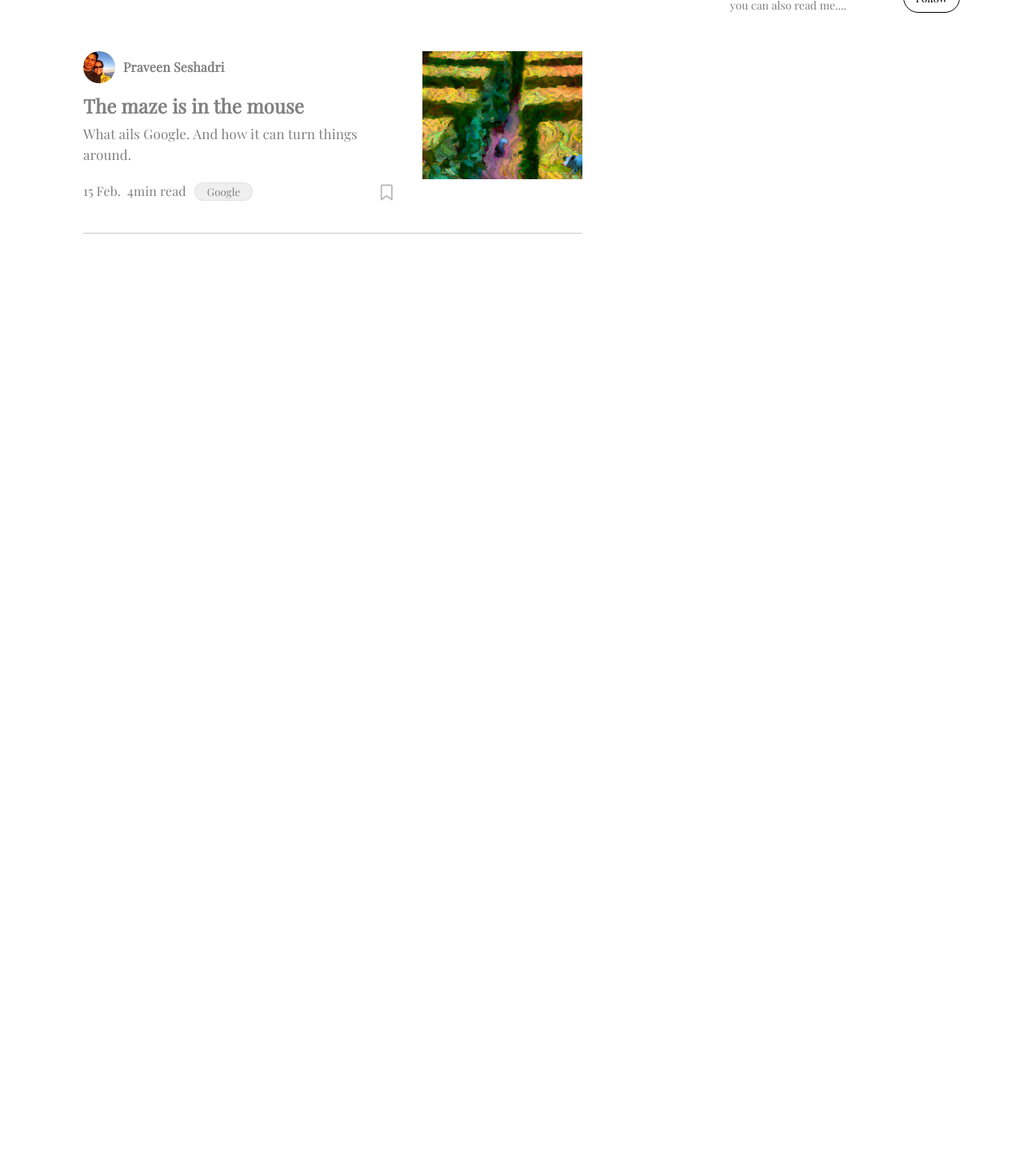
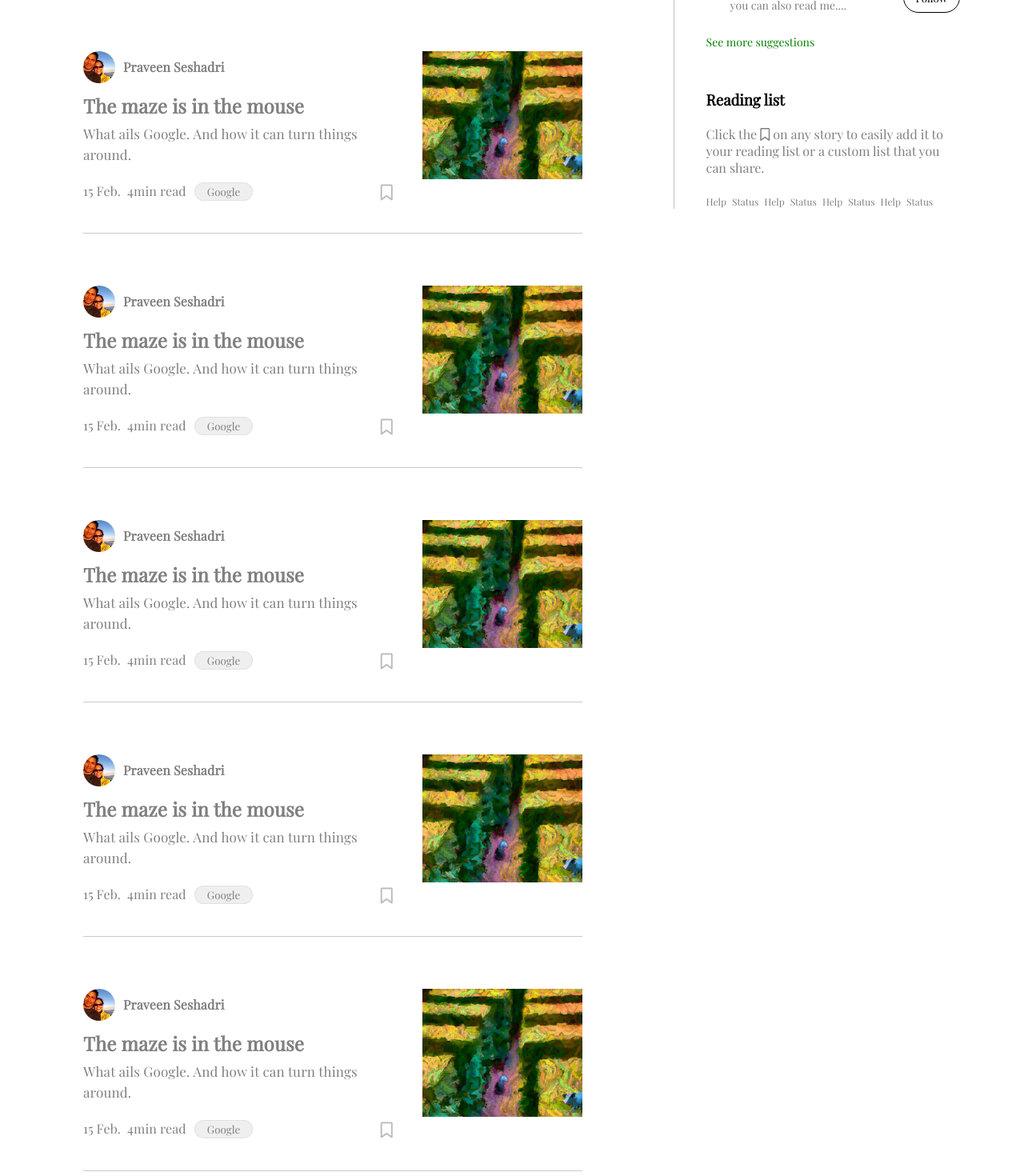
Before and after one commit to GulAkberova/Medium_Client, a React (Create React App) app: page /home in a window 1280 px wide. Shown: the part 1120-2590 px from the top of the page at 80% size. Before the commit the page ends 1496 px from the top, so only its background shows below. Built offline with nearby package versions, Linux system fonts and the light colour scheme; a web font is replaced by a local one.

Commit message:
user home page blog filter position sticky

```diff
--- a/src/components/userblogs/userblogs.module.css
+++ b/src/components/userblogs/userblogs.module.css
@@ -86,10 +86,13 @@
 }
 .blogsFilter_big_div{
     width: 32%;
-    /* height: max-content; */
+    height: max-content;
     padding: 60px 0px 0px 40px;
-    height: 100vh;
     border-left: 1px solid rgba(151, 150, 150, 0.594);
+    position: sticky;
+    top: 90px;
+    z-index: -33;
+
 }
 .blogsFilter_mini_div{
     padding: 15px 0px 25px 0px;
@@ -166,6 +169,18 @@
     padding-right: 10px;
     color: gray;
 }
+.blogsFilter_read_div {
+    padding-top: 50px;
+}
+.blogsFilter_read_div p{
+    padding: 20px 0px;
+    color: gray;
+}
+.blogsFilter_read_div a{
+    font-size: 12px;
+    color: gray;
+    padding-right: 7px;
+}
 @media only screen and (max-width: 992px) {
     .blogsFilter_big_div{
         display: none;
--- a/src/components/userblogsFilter/UserBlogsFilter.jsx
+++ b/src/components/userblogsFilter/UserBlogsFilter.jsx
@@ -85,7 +85,23 @@ function UserBlogsFilter() {
       </div>
 
       </div>
+      <span>See more suggestions</span>
 
+
+     </div>
+     <div className={blogs.blogsFilter_read_div}>
+      <h3>Reading list</h3>
+      <p>Click the <i class="fa-regular fa-bookmark"></i>  on any story to easily add it to your reading list or a custom list that you can share.</p>
+      <div>
+        <a>Help</a>
+        <a>Status</a>
+        <a>Help</a>
+        <a>Status</a>
+        <a>Help</a>
+        <a>Status</a>
+        <a>Help</a>
+        <a>Status</a>
+      </div>
 
      </div>
 
--- a/src/components/userblogsForyou/UserBlogsForYou.jsx
+++ b/src/components/userblogsForyou/UserBlogsForYou.jsx
@@ -85,6 +85,186 @@ function UserBlogsForYou() {
           <img src={blogs1} />
         </div>
       </div>
+      <div className={blogs.blogs_mini_div}>
+        <div className={blogs.blogs_mini_text}>
+          <div className={blogs.blogs_mini_text_img}>
+            <img src={trend1} />
+            <span>Praveen Seshadri</span>
+          </div>
+          <h2>The maze is in the mouse</h2>
+          <p>What ails Google. And how it can turn things around.</p>
+          <div className={blogs.blogs_mini_text_read}>
+            <div>
+            <span>15 Feb</span>.&nbsp; <span>4min read</span>
+            <button>Google</button>
+            </div>
+            <i class="fa-regular fa-bookmark"></i>
+          </div>
+        </div>
+        <div className={blogs.blogs_mini_img}>
+          <img src={blogs1} />
+        </div>
+      </div>
+      <div className={blogs.blogs_mini_div}>
+        <div className={blogs.blogs_mini_text}>
+          <div className={blogs.blogs_mini_text_img}>
+            <img src={trend1} />
+            <span>Praveen Seshadri</span>
+          </div>
+          <h2>The maze is in the mouse</h2>
+          <p>What ails Google. And how it can turn things around.</p>
+          <div className={blogs.blogs_mini_text_read}>
+            <div>
+            <span>15 Feb</span>.&nbsp; <span>4min read</span>
+            <button>Google</button>
+            </div>
+            <i class="fa-regular fa-bookmark"></i>
+          </div>
+        </div>
+        <div className={blogs.blogs_mini_img}>
+          <img src={blogs1} />
+        </div>
+      </div>
+      <div className={blogs.blogs_mini_div}>
+        <div className={blogs.blogs_mini_text}>
+          <div className={blogs.blogs_mini_text_img}>
+            <img src={trend1} />
+            <span>Praveen Seshadri</span>
+          </div>
+          <h2>The maze is in the mouse</h2>
+          <p>What ails Google. And how it can turn things around.</p>
+          <div className={blogs.blogs_mini_text_read}>
+            <div>
+            <span>15 Feb</span>.&nbsp; <span>4min read</span>
+            <button>Google</button>
+            </div>
+            <i class="fa-regular fa-bookmark"></i>
+          </div>
+        </div>
+        <div className={blogs.blogs_mini_img}>
+          <img src={blogs1} />
+        </div>
+      </div>
+      <div className={blogs.blogs_mini_div}>
+        <div className={blogs.blogs_mini_text}>
+          <div className={blogs.blogs_mini_text_img}>
+            <img src={trend1} />
+            <span>Praveen Seshadri</span>
+          </div>
+          <h2>The maze is in the mouse</h2>
+          <p>What ails Google. And how it can turn things around.</p>
+          <div className={blogs.blogs_mini_text_read}>
+            <div>
+            <span>15 Feb</span>.&nbsp; <span>4min read</span>
+            <button>Google</button>
+            </div>
+            <i class="fa-regular fa-bookmark"></i>
+          </div>
+        </div>
+        <div className={blogs.blogs_mini_img}>
+          <img src={blogs1} />
+        </div>
+      </div>
+      <div className={blogs.blogs_mini_div}>
+        <div className={blogs.blogs_mini_text}>
+          <div className={blogs.blogs_mini_text_img}>
+            <img src={trend1} />
+            <span>Praveen Seshadri</span>
+          </div>
+          <h2>The maze is in the mouse</h2>
+          <p>What ails Google. And how it can turn things around.</p>
+          <div className={blogs.blogs_mini_text_read}>
+            <div>
+            <span>15 Feb</span>.&nbsp; <span>4min read</span>
+            <button>Google</button>
+            </div>
+            <i class="fa-regular fa-bookmark"></i>
+          </div>
+        </div>
+        <div className={blogs.blogs_mini_img}>
+          <img src={blogs1} />
+        </div>
+      </div>
+      <div className={blogs.blogs_mini_div}>
+        <div className={blogs.blogs_mini_text}>
+          <div className={blogs.blogs_mini_text_img}>
+            <img src={trend1} />
+            <span>Praveen Seshadri</span>
+          </div>
+          <h2>The maze is in the mouse</h2>
+          <p>What ails Google. And how it can turn things around.</p>
+          <div className={blogs.blogs_mini_text_read}>
+            <div>
+            <span>15 Feb</span>.&nbsp; <span>4min read</span>
+            <button>Google</button>
+            </div>
+            <i class="fa-regular fa-bookmark"></i>
+          </div>
+        </div>
+        <div className={blogs.blogs_mini_img}>
+          <img src={blogs1} />
+        </div>
+      </div>
+      <div className={blogs.blogs_mini_div}>
+        <div className={blogs.blogs_mini_text}>
+          <div className={blogs.blogs_mini_text_img}>
+            <img src={trend1} />
+            <span>Praveen Seshadri</span>
+          </div>
+          <h2>The maze is in the mouse</h2>
+          <p>What ails Google. And how it can turn things around.</p>
+          <div className={blogs.blogs_mini_text_read}>
+            <div>
+            <span>15 Feb</span>.&nbsp; <span>4min read</span>
+            <button>Google</button>
+            </div>
+            <i class="fa-regular fa-bookmark"></i>
+          </div>
+        </div>
+        <div className={blogs.blogs_mini_img}>
+          <img src={blogs1} />
+        </div>
+      </div>
+      <div className={blogs.blogs_mini_div}>
+        <div className={blogs.blogs_mini_text}>
+          <div className={blogs.blogs_mini_text_img}>
+            <img src={trend1} />
+            <span>Praveen Seshadri</span>
+          </div>
+          <h2>The maze is in the mouse</h2>
+          <p>What ails Google. And how it can turn things around.</p>
+          <div className={blogs.blogs_mini_text_read}>
+            <div>
+            <span>15 Feb</span>.&nbsp; <span>4min read</span>
+            <button>Google</button>
+            </div>
+            <i class="fa-regular fa-bookmark"></i>
+          </div>
+        </div>
+        <div className={blogs.blogs_mini_img}>
+          <img src={blogs1} />
+        </div>
+      </div>
+      <div className={blogs.blogs_mini_div}>
+        <div className={blogs.blogs_mini_text}>
+          <div className={blogs.blogs_mini_text_img}>
+            <img src={trend1} />
+            <span>Praveen Seshadri</span>
+          </div>
+          <h2>The maze is in the mouse</h2>
+          <p>What ails Google. And how it can turn things around.</p>
+          <div className={blogs.blogs_mini_text_read}>
+            <div>
+            <span>15 Feb</span>.&nbsp; <span>4min read</span>
+            <button>Google</button>
+            </div>
+            <i class="fa-regular fa-bookmark"></i>
+          </div>
+        </div>
+        <div className={blogs.blogs_mini_img}>
+          <img src={blogs1} />
+        </div>
+      </div>
       </>
   )
 }
--- a/src/pages/userhomepage/userhome.module.css
+++ b/src/pages/userhomepage/userhome.module.css
@@ -3,13 +3,7 @@
     display: flex;
     justify-content: space-between;
 }
-.home_blogs_div_none{
-    padding: 60px 80px;
-    display: flex;
-    flex-direction: column;
-    display: none;
 
-}
 @media only screen and (max-width: 992px) {
     .home_blogs_div_block{
         display: none;
```
